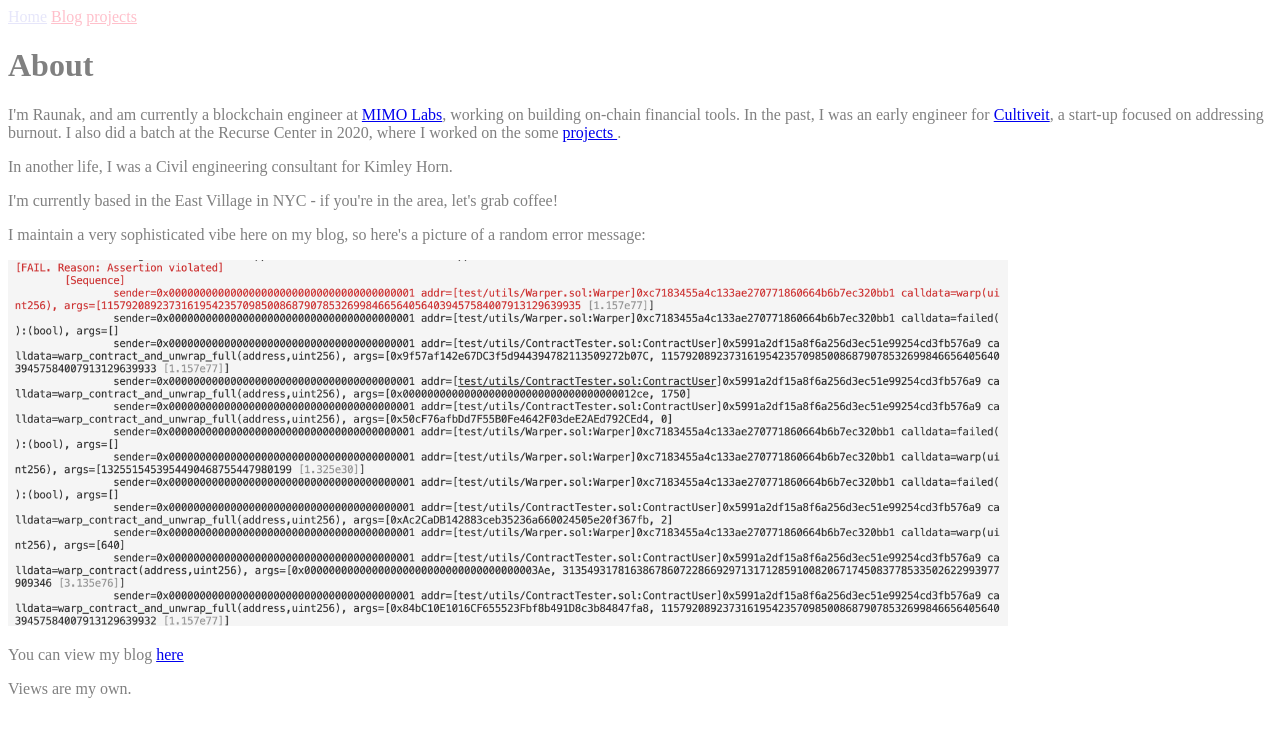
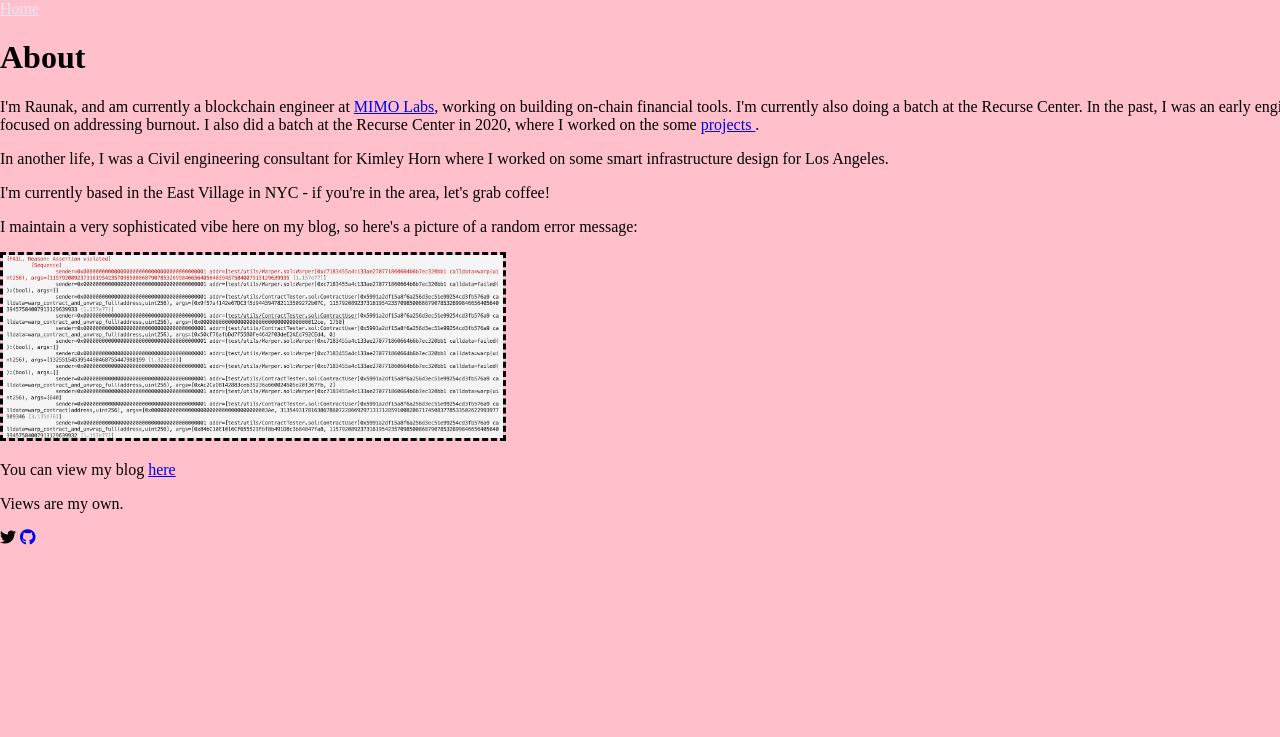
Before and after one commit to RnkSngh/rnksngh.github.io, a Jekyll site: the page built from index.html, in a window 1280 px wide. Shown: the top 737 px of the page. Built offline with Jekyll 4.4.1, drawn with Linux system fonts in a browser that asks for light colours.

Commit message:
add colors

```diff
--- a/_layouts/default.html
+++ b/_layouts/default.html
@@ -3,6 +3,7 @@
   <head>
     <meta charset="utf-8" />
     <title>{{ page.title }}</title>
+    <link rel="stylesheet" href="https://cdnjs.cloudflare.com/ajax/libs/font-awesome/5.15.3/css/all.min.css" integrity="sha512-iBBXm8fW90+nuLcSKlbmrPcLa0OT92xO1BIsZ+ywDWZCvqsWgccV3gFoRBv0z+8dLJgyAHIhR35VZc2oM/gI1w==" crossorigin="anonymous" referrerpolicy="no-referrer" />
     <link rel="stylesheet" href="/assets/css/styles.css" />
   </head>
   <body class="mainPage">
--- a/_sass/main.scss
+++ b/_sass/main.scss
@@ -21,17 +21,16 @@ a:visited{
 
 
 .images {
-  width: 1000px;
+  width: 500px;
+  border: 3px dashed black;
 }
 
 .smallImage {
   width: 300px;
 }
 
-h1 {
-  color: gray;
+.mainPage{
+  background-color: pink;
+  width: 1500px;
+  margin: auto;
 }
-
-p {
-  color: gray;
-}
--- a/index.html
+++ b/index.html
@@ -8,13 +8,14 @@ title: Home
 <p>
   I'm Raunak, and am currently a blockchain engineer at
   <a href="https://www.mimo.capital">MIMO Labs</a>, working on building on-chain
-  financial tools. In the past, I was an early engineer for
+  financial tools. I'm currently also doing a batch at the Recurse Center.
+  In the past, I was an early engineer for
   <a href="https://www.cultiveit.io">Cultiveit</a>, a start-up focused on
   addressing burnout. I also did a batch at the Recurse Center in 2020, where I
   worked on the some <a href="/projects"> projects </a>.
 </p>
 
-<p>In another life, I was a Civil engineering consultant for Kimley Horn.</p>
+<p>In another life, I was a Civil engineering consultant for Kimley Horn where I worked on some smart infrastructure design for Los Angeles. </p>
 
 <p>
   I'm currently based in the East Village in NYC - if you're in the area, let's
@@ -30,3 +31,5 @@ title: Home
 
 <p> You can view my blog <a href="/blog">here</a> </p>
 </p><p>Views are my own.</p>
+<span><a href="https://www.twitter.com/rnksngh" style="color:black;"><i class="fab fa-twitter"></i></a></span>
+<span><a href="https://www.github.com/rnksngh"><i class="fab fa-github" ></i></a></span>
```
Also changed, not shown: blog.html (+6 -4 lines), projects.html (+3 -3 lines), staff.html (deleted, +0 -16 lines).
